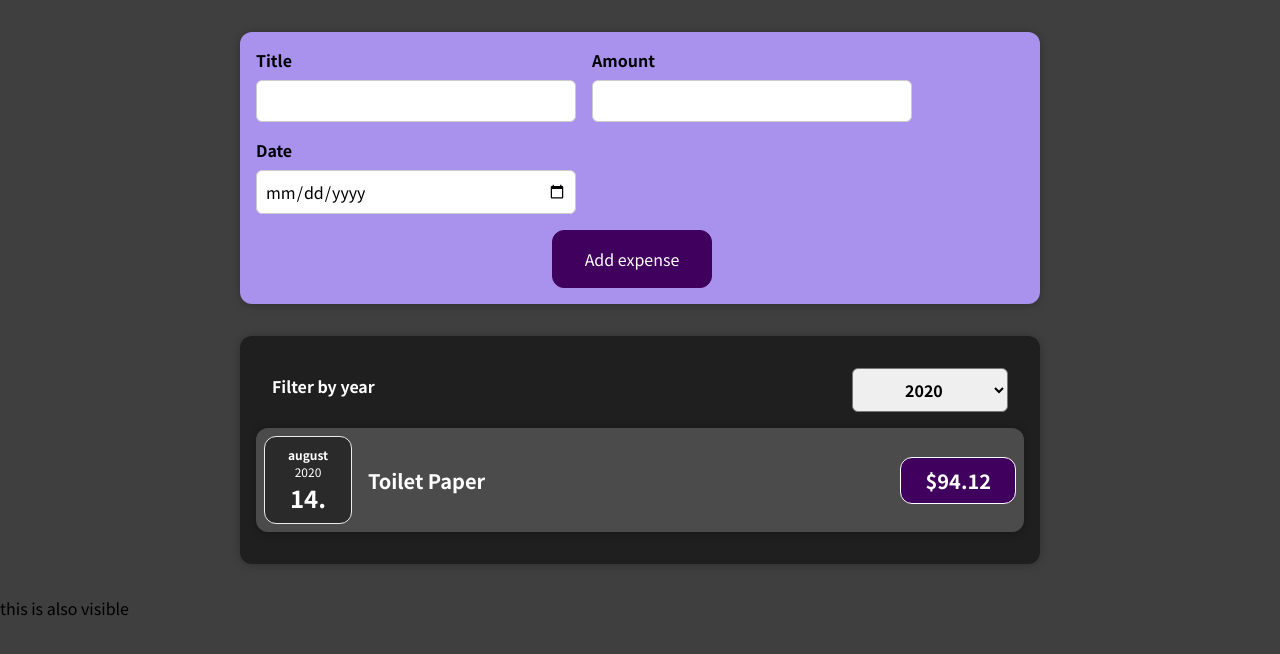
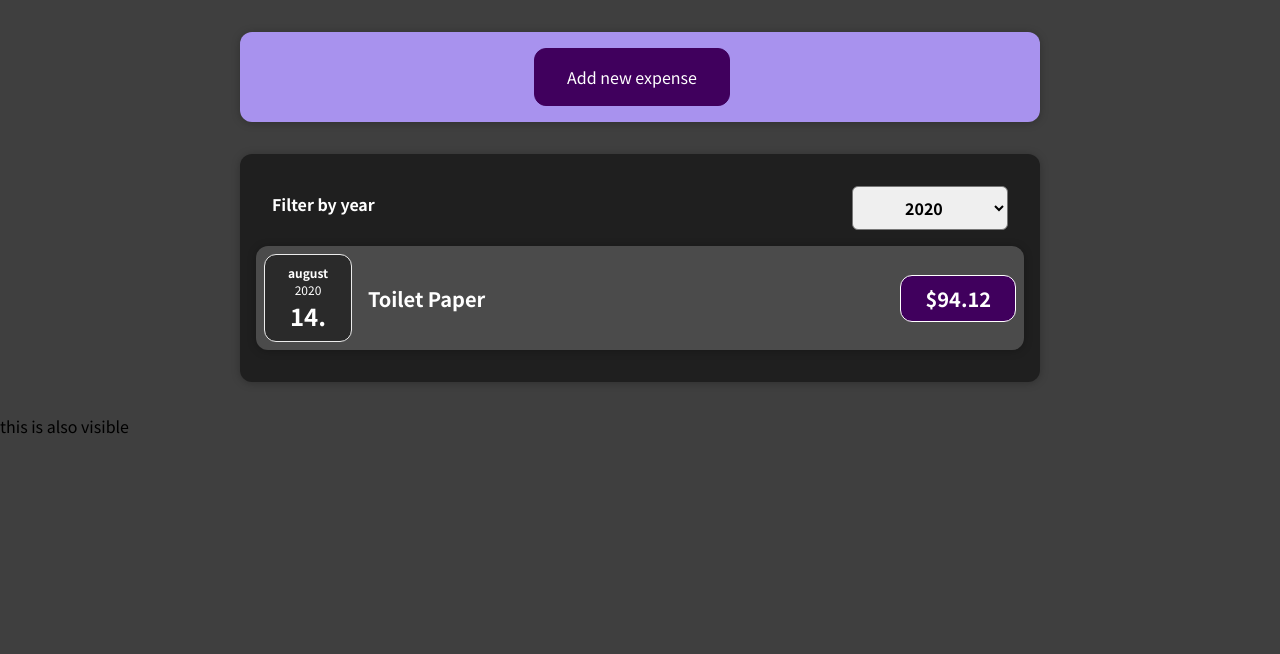
Before and after one commit to paalss/01-starting-setup, a React (Create React App) app: page / in a window 1280 px wide. Shown: the top 654 px of the page. Built offline with nearby package versions, Linux system fonts and the light colour scheme.

Commit message:
Conditional rendering. Assignment4: la ExpensesForm være mulig å åpne og lukke fra UI.

```diff
--- a/src/components/Expenses/ExpenseItem.js
+++ b/src/components/Expenses/ExpenseItem.js
@@ -6,6 +6,7 @@ import './ExpenseItem.css';
 
 const ExpenseItem = (props) => {
   return (
+    <li>
       <Card className="expense-item">
         <ExpenseDate date={props.date} />
         <div className="expense-item__description">
@@ -13,6 +14,7 @@ const ExpenseItem = (props) => {
           <div className="expense-item__price">${props.amount}</div>
         </div>
       </Card>
+    </li>
   );
 }
 
--- /dev/null
+++ b/src/components/Expenses/ExpensesList.css
@@ -0,0 +1,9 @@
+.expenses-list {
+  list-style: none;
+  padding: 0;
+}
+
+.expenses-list__fallback {
+  color: white;
+  text-align: center;
+}
--- /dev/null
+++ b/src/components/Expenses/ExpensesList.js
@@ -0,0 +1,27 @@
+import React from "react";
+
+import ExpenseItem from "./ExpenseItem";
+import "./ExpensesList.css";
+
+const ExpensesList = (props) => {
+  if (props.data.length === 0) {
+    return <p className="expenses-list__fallback"> No expenses found</p>;
+  }
+
+  return (
+    <ul className="expenses-list">
+      {props.data.map((element) => {
+        return (
+          <ExpenseItem
+            key={element.id}
+            title={element.title}
+            amount={element.amount}
+            date={element.date}
+          />
+        );
+      })}
+    </ul>
+  );
+};
+
+export default ExpensesList;
--- a/src/components/Expenses/ViewExpenses.js
+++ b/src/components/Expenses/ViewExpenses.js
@@ -1,9 +1,9 @@
 import React, { useState } from "react";
 
-import ExpenseItem from "./ExpenseItem";
 import ExpensesFilter from "./ExpensesFilter";
 import Card from "../UI/Card";
 import "./ViewExpenses.css";
+import ExpensesList from "./ExpensesList";
 
 const ViewExpenses = (props) => {
   const [chosenYear, setChosenYear] = useState("2020");
@@ -22,16 +22,7 @@ const ViewExpenses = (props) => {
           selected={chosenYear}
           onFilterChange={filterChangeHandler}
         />
-        {filteredExpenses.map((element) => {
-          return (
-            <ExpenseItem
-              key={element.id}
-              title={element.title}
-              amount={element.amount}
-              date={element.date}
-            />
-          );
-        })}
+        <ExpensesList data={filteredExpenses}/>
       </Card>
     </div>
   );
--- a/src/components/NewExpense/ExpenseForm.js
+++ b/src/components/NewExpense/ExpenseForm.js
@@ -6,34 +6,16 @@ const ExpenseForm = (props) => {
   const [enteredTitle, setEnteredTitle] = useState("");
   const [enteredAmount, setEnteredAmount] = useState("");
   const [enteredDate, setEnteredDate] = useState("");
-  // const [userInput, setUserInput] = useState({
-  //   enteredtitle: '',
-  //   enteedAmount: '',
-  //   enteredDate: ''
-  // })
+  const [isFormOpen, setIsFormOpen] = useState(true)
+
   const titleChangeHandler = (event) => {
     setEnteredTitle(event.target.value);
-    // setUserInput({
-    //   ...userInput,
-    //   enteredTitle: event.target.value
-    // });
-    // setUserInput((prevState) => {
-    //   return { ...prevState, enteredtitle: event.target.value}
-    // })
   };
   const amountChangeHandler = (event) => {
     setEnteredAmount(event.target.value);
-    // setUserInput({
-    //   ...userInput,
-    //   enteredAmount: event.target.value,
-    // });
   };
   const dateChangeHandler = (event) => {
     setEnteredDate(event.target.value);
-    // setUserInput({
-    //   ...userInput,
-    //   enteredDate: event.target.value,
-    // });
   };
 
   const submitHandler = (event) => {
@@ -48,8 +30,22 @@ const ExpenseForm = (props) => {
     setEnteredTitle("");
     setEnteredAmount("");
     setEnteredDate("");
+    toggleForm()
   };
 
+  const toggleForm = () => {
+    if (isFormOpen) {
+      setIsFormOpen(false)
+    } else {
+      setIsFormOpen(true)
+    }
+  }
+
+  if (isFormOpen) {
+    return (
+      <button onClick={toggleForm}>Add new expense</button>
+    )
+  } else {
     return (
       <form onSubmit={submitHandler}>
         <div className="new-expense__controls">
@@ -83,10 +79,12 @@ const ExpenseForm = (props) => {
           </div>
         </div>
         <div className="new-expense_actions">
+          <button type="button" onClick={toggleForm}>Cancel</button>
           <button type="submit">Add expense</button>
         </div>
       </form>
     );
+  }
 };
 
 export default ExpenseForm;
```
Also changed, not shown: 1 other file (tests, documents, lock files or other folders). Lines whose indentation alone changed are shown as unchanged.
